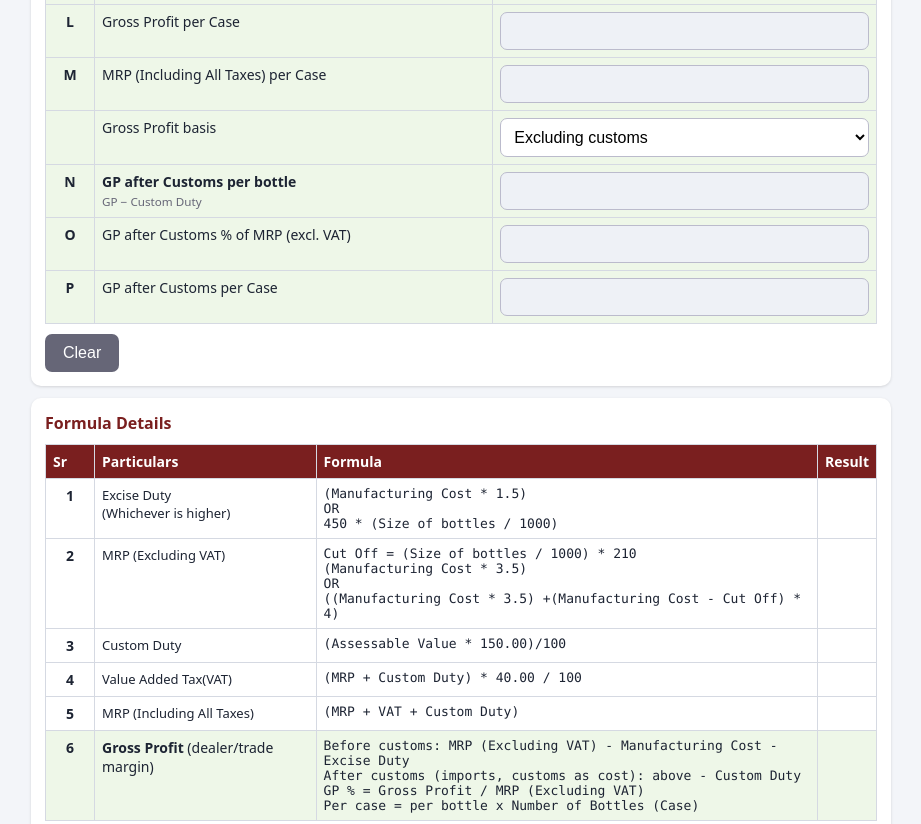
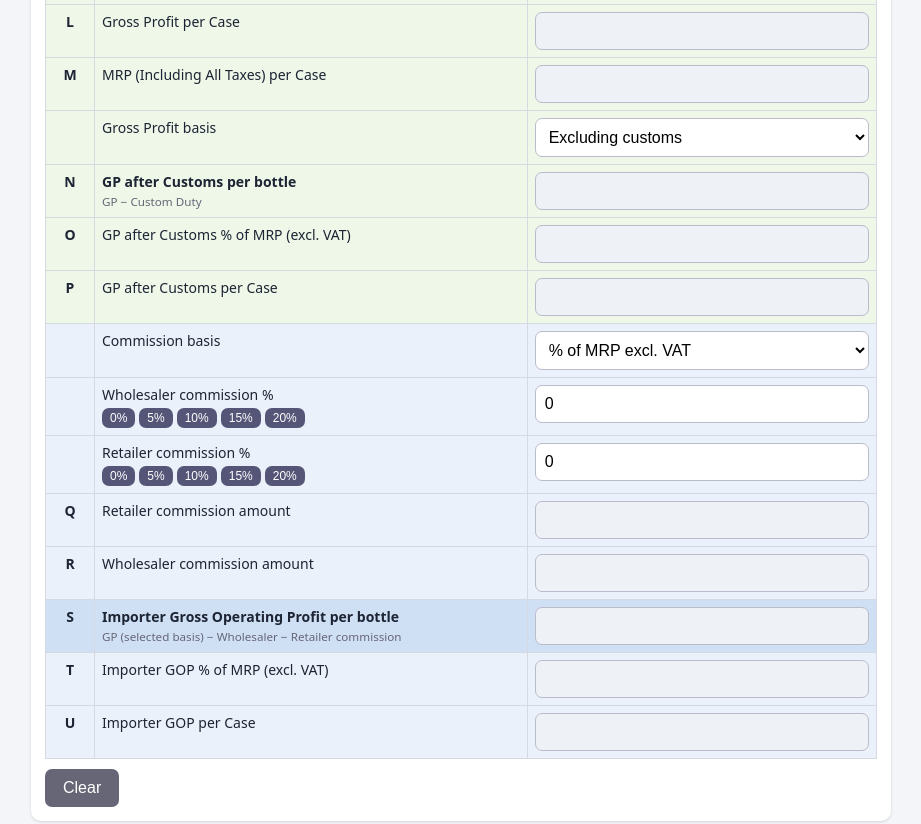
Before and after one commit to aryajignesh007/inspection-app, a plain HTML site: page mrp-calculator.html in a window 1280 px wide. Shown: the part 920-1744 px from the top of the page, without its empty margins (179-1100 px from the left). Drawn offline with Linux system fonts and the light colour scheme.

Commit message:
Deploy 2026-11-02 15:05:46 IST

```diff
--- a/mrp-calculator.html
+++ b/mrp-calculator.html
@@ -7,7 +7,7 @@ main{max-width:860px;margin:auto;padding:12px}
 .card{background:#fff;border-radius:10px;box-shadow:0 1px 3px #0002;padding:14px;margin-bottom:12px}
 label{font-size:13px;font-weight:600;display:block;margin-bottom:4px}
 select,input{width:100%;box-sizing:border-box;font-size:16px;padding:9px;border:1px solid #bbc;border-radius:7px;background:#fff}
-tr.gp td{background:#eef7e8}tr.hl td{background:#cdeac0;font-weight:700}input.neg{color:#c00000}input[readonly]{background:#eef1f6;font-weight:600;text-align:right}
+tr.gp td{background:#eef7e8}tr.co td{background:#eaf1fb}tr.hl2 td{background:#cfe0f5}.pre button{font-size:12px;padding:3px 8px;margin:4px 4px 0 0;background:#557}tr.hl td{background:#cdeac0;font-weight:700}input.neg{color:#c00000}input[readonly]{background:#eef1f6;font-weight:600;text-align:right}
 table{width:100%;border-collapse:collapse;font-size:14px}td,th{border:1px solid #d5d9e2;padding:7px;vertical-align:top}
 th{background:#7a1f1f;color:#fff;text-align:left}td.sr{width:34px;text-align:center;font-weight:600}
 .row{display:flex;gap:8px}.row>*{flex:1}
@@ -43,6 +43,14 @@ h2{font-size:16px;margin:0 0 10px;color:#7a1f1f}small{color:#667}
 <tr class="gp imp" id="r2a"><td class="sr">N</td><td><b>GP after Customs per bottle</b><br><small>GP &minus; Custom Duty</small></td><td><input id="gp2" readonly></td></tr>
 <tr class="gp imp" id="r2b"><td class="sr">O</td><td>GP after Customs % of MRP (excl. VAT)</td><td><input id="gpp2" readonly></td></tr>
 <tr class="gp imp" id="r2c"><td class="sr">P</td><td>GP after Customs per Case</td><td><input id="gpc2" readonly></td></tr>
+<tr class="co"><td class="sr"></td><td>Commission basis</td><td><select id="cb"><option value="0">% of MRP excl. VAT</option><option value="1">% of MRP incl. all taxes</option></select></td></tr>
+<tr class="co"><td class="sr"></td><td>Wholesaler commission %<div class="pre" data-t="wc"></div></td><td><input id="wc" type="number" min="0" max="100" step="any" value="0"></td></tr>
+<tr class="co"><td class="sr"></td><td>Retailer commission %<div class="pre" data-t="rc"></div></td><td><input id="rc" type="number" min="0" max="100" step="any" value="0"></td></tr>
+<tr class="co"><td class="sr">Q</td><td>Retailer commission amount</td><td><input id="rca" readonly></td></tr>
+<tr class="co"><td class="sr">R</td><td>Wholesaler commission amount</td><td><input id="wca" readonly></td></tr>
+<tr class="co hl2"><td class="sr">S</td><td><b>Importer Gross Operating Profit per bottle</b><br><small>GP (selected basis) &minus; Wholesaler &minus; Retailer commission</small></td><td><input id="gop" readonly></td></tr>
+<tr class="co"><td class="sr">T</td><td>Importer GOP % of MRP (excl. VAT)</td><td><input id="gopp" readonly></td></tr>
+<tr class="co"><td class="sr">U</td><td>Importer GOP per Case</td><td><input id="gopc" readonly></td></tr>
 </table>
 <button id="clr" class="sec">Clear</button>
 </div>
@@ -69,10 +77,15 @@ function table(x,vals){const vp=$('vp').value,cp=$('cp').value;
 After customs (imports, customs as cost): above - Custom Duty
 GP % = Gross Profit / MRP (Excluding VAT)
 Per case = per bottle x Number of Bottles (Case)</td><td class="res">${vals[x.rows.length]??''}</td></tr>`;
+ h+=`<tr style="background:#eaf1fb"><td class="sr">${n+1}</td><td><b>Importer Gross Operating Profit</b></td><td class="f">Commission base = MRP (Excluding VAT) [default] or MRP (Including All Taxes)
+Retailer commission = base x Retailer %
+Wholesaler commission = base x Wholesaler %
+GOP = Gross Profit (selected basis) - Wholesaler commission - Retailer commission
+GOP % = GOP / MRP (Excluding VAT); per case = GOP x Bottles per case</td><td class="res">${vals[x.rows.length+1]??''}</td></tr>`;
  $('ft').innerHTML=h;$('note').innerHTML=x.note?'<div class="note"><b>Note:</b> '+esc(x.note)+'</div>':''}
 function calc(){const x=cur(),c=parseFloat($('c').value),A=parseFloat($('A').value)||0,s=+$('sz').value,L=s/1000;
  $('nb').value=(S.find(z=>z[0]==s)||[])[1]||'';
- ['ex','m','vat','cu','tot','gp','gpp','gpc','totc','gp2','gpp2','gpc2'].forEach(k=>$(k).value='');
+ ['ex','m','vat','cu','tot','gp','gpp','gpc','totc','gp2','gpp2','gpc2','rca','wca','gop','gopp','gopc'].forEach(k=>$(k).value='');
  if(isNaN(c)){table(x,[]);return}
  const v={c,L,A,ex:0};const ex=R(ev(x.ex,v));v.ex=ex;const m=R(ev(x.mrp,v));const vp=+$('vp').value/100;
  let vals;
@@ -81,8 +94,10 @@ function calc(){const x=cur(),c=parseFloat($('c').value),A=parseFloat($('A').val
  $('ex').value=fmt(ex);$('m').value=fmt(m);
  const gp=R(m-c-ex),nb=+$('nb').value||0,t=parseFloat($('tot').value);$('gp').value=fmt(gp);$('gpp').value=m?(gp/m*100).toFixed(2)+' %':'';
  $('gpc').value=nb?fmt(R(gp*nb)):'';$('totc').value=nb?fmt(R(t*nb)):'';['gp','gpp','gpc'].forEach(k=>$(k).classList.toggle('neg',gp<0));
- const cu2=x.imp?(parseFloat($('cu').value)||0):0,g2=R(gp-cu2);$('gp2').value=fmt(g2);$('gpp2').value=m?(g2/m*100).toFixed(2)+' %':'';$('gpc2').value=nb?fmt(R(g2*nb)):'';['gp2','gpp2','gpc2'].forEach(k=>$(k).classList.toggle('neg',g2<0));hl();
- vals.push(`<span style="color:${gp<0?'#c00000':'inherit'}">${fmt(gp)}</span>`);table(x,vals)}
+ const cu2=x.imp?(parseFloat($('cu').value)||0):0,g2=R(gp-cu2);$('gp2').value=fmt(g2);$('gpp2').value=m?(g2/m*100).toFixed(2)+' %':'';$('gpc2').value=nb?fmt(R(g2*nb)):'';['gp2','gpp2','gpc2','rca','wca','gop','gopp','gopc'].forEach(k=>$(k).classList.toggle('neg',g2<0));hl();
+ const base=$('cb').value==='1'?t:m,rca=R(base*(parseFloat($('rc').value)||0)/100),wca=R(base*(parseFloat($('wc').value)||0)/100),gsel=($('gb').value==='1'&&x.imp)?g2:gp,gop=R(gsel-wca-rca);
+ $('rca').value=fmt(rca);$('wca').value=fmt(wca);$('gop').value=fmt(gop);$('gopp').value=m?(gop/m*100).toFixed(2)+' %':'';$('gopc').value=nb?fmt(R(gop*nb)):'';['gop','gopp','gopc'].forEach(k=>$(k).classList.toggle('neg',gop<0));
+ vals.push(`<span style="color:${gp<0?'#c00000':'inherit'}">${fmt(gp)}</span>`);vals.push(`<span style="color:${gop<0?'#c00000':'inherit'}">${fmt(gop)}</span>`);table(x,vals)}
 function setcat(){const x=cur();$('ttl').textContent='MRP Calculation for '+x.title;
  document.querySelectorAll('.imp').forEach(e=>e.style.display=x.imp?'':'none');document.querySelectorAll('.dom').forEach(e=>e.style.display=x.imp?'none':'');
  document.querySelectorAll('[data-l]').forEach(e=>e.textContent=e.dataset.l.split(',')[x.imp?1:0]);
@@ -91,7 +106,8 @@ function setcat(){const x=cur();$('ttl').textContent='MRP Calculation for '+x.ti
 function hl(){const b=$('gb').value==='1'&&cur().imp;document.querySelectorAll('tr.gp').forEach(r=>r.classList.remove('hl'));
  (b?['r2a','r2b','r2c']:['gp','gpp','gpc'].map(k=>$(k).closest('tr').id||($(k).closest('tr').id='r1'+k))).forEach(i=>$(i).classList.add('hl'));
  $('bnote').textContent=cur().imp?'':'No customs in this category: both bases give the same GP.'}
-$('gb').onchange=hl;$('cat').onchange=setcat;['c','A','sz','vp','cp'].forEach(k=>$(k).oninput=calc);
+$('gb').onchange=calc;$('cb').onchange=calc;$('wc').oninput=calc;$('rc').oninput=calc;
+document.querySelectorAll('.pre').forEach(d=>[0,5,10,15,20].forEach(v=>{const b=document.createElement('button');b.type='button';b.textContent=v+'%';b.onclick=()=>{$(d.dataset.t).value=v;calc()};d.appendChild(b)}));$('cat').onchange=setcat;['c','A','sz','vp','cp'].forEach(k=>$(k).oninput=calc);
 $('clr').onclick=()=>{$('c').value='';$('A').value='';$('up').value='';calc()};
 const q=new URLSearchParams(location.search).get('GrNo');const qi=C.findIndex(x=>x.g===q);$('cat').value=qi>=0?qi:C.findIndex(x=>x.g==='501');setcat();
 </script></body></html>
```
